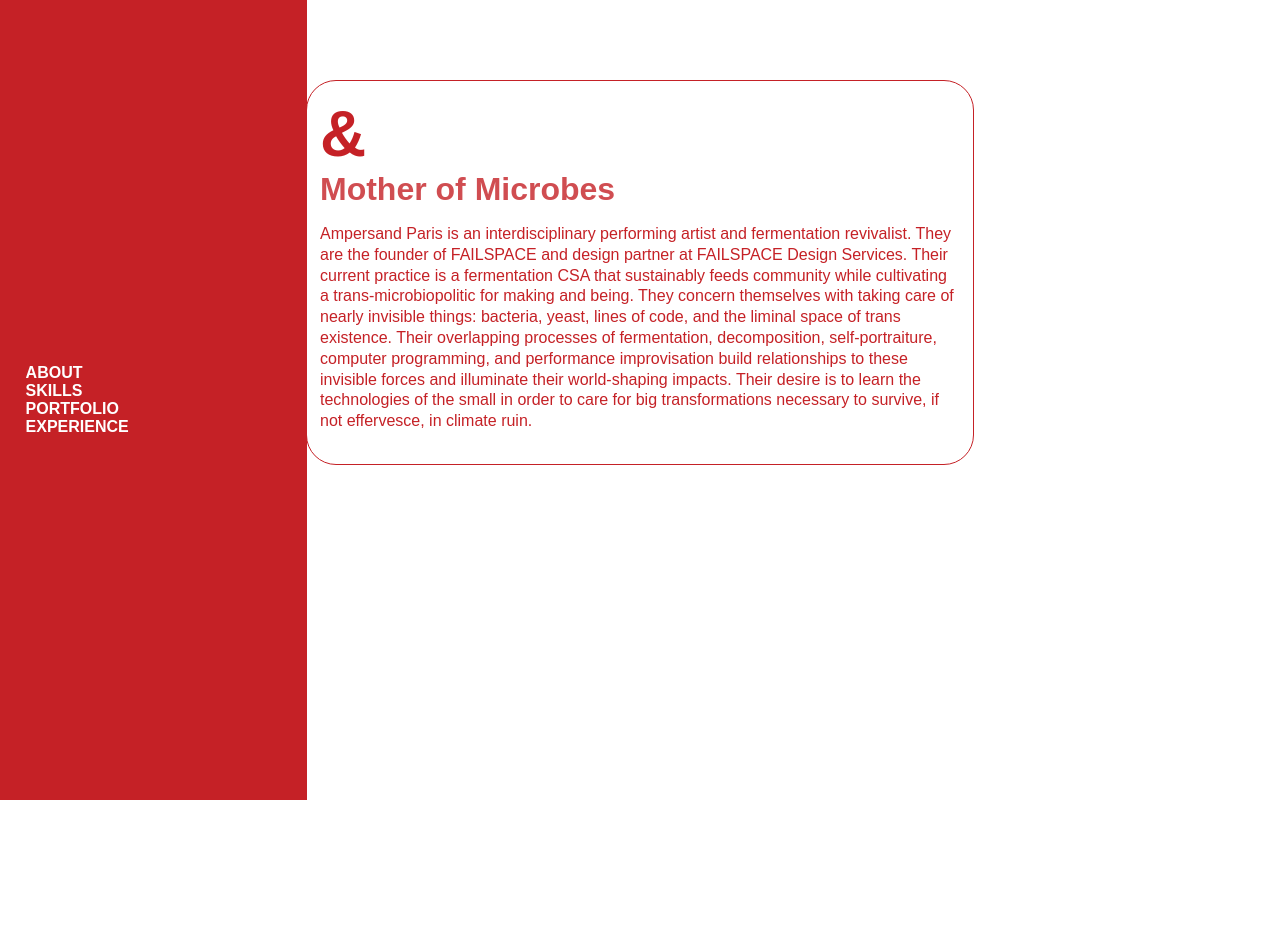
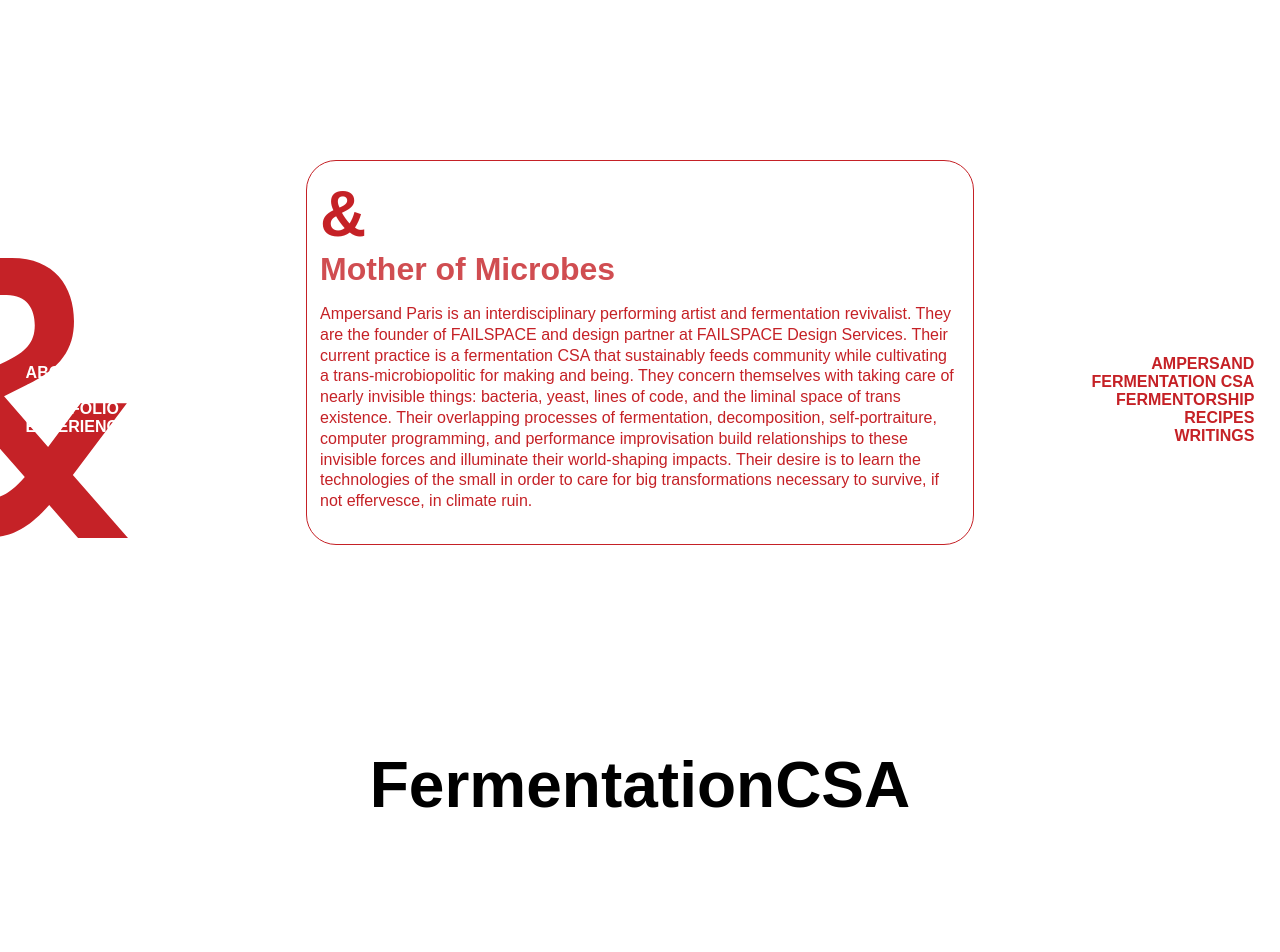
Before and after one commit to ampersand-paris/ampersand-paris-website, a React (Create React App) app: page /ampersand in a window 1280 px wide. Shown: the top 952 px of the page. Before the commit the page ends 800 px from the top, so only its background shows below. Built offline with nearby package versions, Linux system fonts and the light colour scheme; the HTML template or start-up script is replaced by a standard one; a web font is replaced by a local one.

Commit message:
right menu working

```diff
--- /dev/null
+++ b/src/Ampersand/Components/FermentationCSA.js
@@ -0,0 +1,10 @@
+const FermentationCSA = () => {
+
+    return (
+    <div class="stnd-padding flex column al-center just-center">
+	    <h1>FermentationCSA</h1>
+    </div>
+    )
+}
+
+export default FermentationCSA;
--- /dev/null
+++ b/src/Ampersand/Components/Projects.js
@@ -0,0 +1,10 @@
+const Fermentorship = () => {
+
+    return (
+    <div class="stnd-padding flex column al-center just-center">
+	    <h1>Projects</h1>
+    </div>
+    )
+}
+
+export default Fermentorship;
--- /dev/null
+++ b/src/Ampersand/Components/Recipes.js
@@ -0,0 +1,10 @@
+const Recipes = () => {
+
+    return (
+    <div class="stnd-padding flex column al-center just-center">
+	    <h1>Recipes</h1>
+    </div>
+    )
+}
+
+export default Recipes;
--- /dev/null
+++ b/src/Ampersand/Components/Writings.js
@@ -0,0 +1,10 @@
+const Writings = () => {
+
+    return (
+    <div class="stnd-padding flex column al-center just-center">
+	    <h1>Writings</h1>
+    </div>
+    )
+}
+
+export default Writings;
--- /dev/null
+++ b/src/Ampersand/Performance.js
@@ -0,0 +1,29 @@
+import React from "react";
+import { Link } from "react-router-dom";
+
+/* === React Components === */
+import Ampersand from "./Components/Ampersand";
+import FermentationCSA from "./Components/FermentationCSA";
+import Projects from "./Components/Projects";
+import Recipes from "./Components/Recipes";
+import Writings from "./Components/Writings";
+
+const Performance = () => {
+
+    return (
+        <>
+            <div className="full-height full-width flex flex-start al-center absolute">
+                <Link className="ampersand fixed" to="/"><img  src="/Images/right-half-ampersand.svg" /></Link>
+            </div>
+            <div class="stnd-padding flex column al-center just-center">
+                <Ampersand />
+                <FermentationCSA />
+                <Projects />
+                <Recipes />
+                <Writings />
+            </div>
+        </>
+    )
+}
+
+export default Performance;
--- a/src/App.js
+++ b/src/App.js
@@ -6,11 +6,12 @@
 
 /* === Components === */
 import Footer from './Footer';
-import Ampersand from './Ampersand/Ampersand'
+import Ampersand from './Ampersand/Components/Ampersand'
 import LeftMenu from './Menus/LeftMenu'
 import RightMenu from "./Menus/RightMenu";
 import Home from "./Home";
-import Coding from "./Portfolio/Coding"
+import Coding from "./Portfolio/Coding";
+import Performance from "./Ampersand/Performance";
 
 function App() {
   const [whiteBackground, setWhiteBackground] = useState('50vW');
@@ -50,7 +51,7 @@
       <Routes>
         <Route path="/" element={<Home redWidth={redBackground} whiteWidth={whiteBackground}/>} />
         <Route path="/about" element={<Coding />} />
-        <Route path="/ampersand" element={<Ampersand />} />
+        <Route path="/ampersand" element={<Performance />} />
       </Routes>
     </Router>
   );
--- a/src/Menus/LeftMenu.js
+++ b/src/Menus/LeftMenu.js
@@ -11,7 +11,7 @@
     }
 
     return (
-        <div style={contentStyles} className="z-index h-one-hundred flex column just-center side-padding left-menu bg-bright-red">
+        <div style={contentStyles} className="z-index h-one-hundred flex column just-center side-padding left-menu">
             <Link to="/about"><h3 className="white menu" onClick={props.active}>about</h3></Link>
             <h3 className="white menu">skills</h3>
             <h3 className="white menu">portfolio</h3>
--- a/src/Portfolio/Coding.js
+++ b/src/Portfolio/Coding.js
@@ -13,7 +13,7 @@
     return (
         <>
             <div className="full-height full-width flex flex-end al-center absolute">
-                <Link className="ampersand absolute" to="/"><img  src="/Images/left-half-ampersand.svg" /></Link>
+                <Link className="ampersand fixed" to="/"><img  src="/Images/left-half-ampersand.svg" /></Link>
             </div>
             <div class="stnd-padding flex column al-center just-center bg-bright-red">
                 <About />
--- a/src/index.css
+++ b/src/index.css
@@ -105,6 +105,9 @@
   position: absolute;
 }
 
+.fixed {
+  position: fixed;
+}
 .relative {
   position: relative;
 }
@@ -202,17 +205,17 @@
 }
 
 .left-menu {
-  position: absolute;
+  position: fixed;
   left: 0%;
-  opacity: 0%;
+  opacity: 100%;
   width: 20vW;
 
 }
 
 .right-menu {
-  position: absolute;
+  position: fixed;
   right: 0%;
-  opacity: 0%;
+  opacity: 100%;
   width: 20vW;
 }
 
```
Also changed, not shown: src/Ampersand/Components/Ampersand.js (renamed from src/Ampersand/Ampersand.js), src/Ampersand/fermentationCSA.js (deleted), src/Ampersand/fermentorship.js (deleted).
